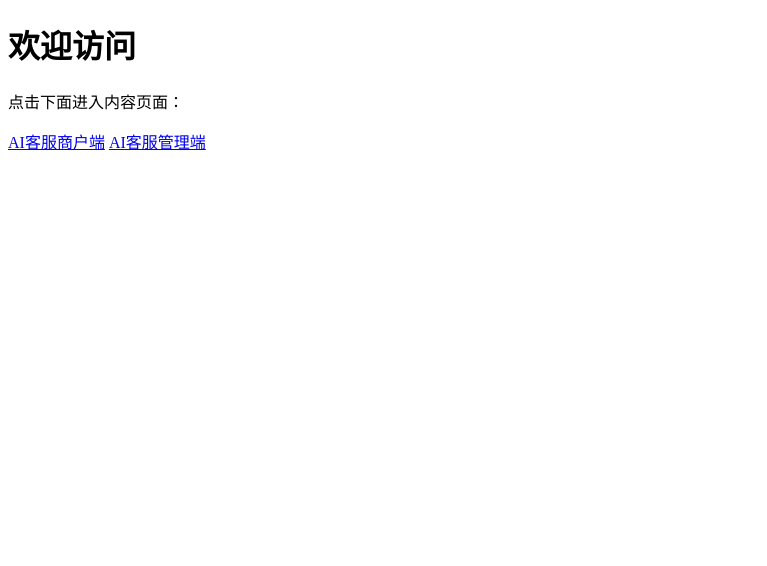
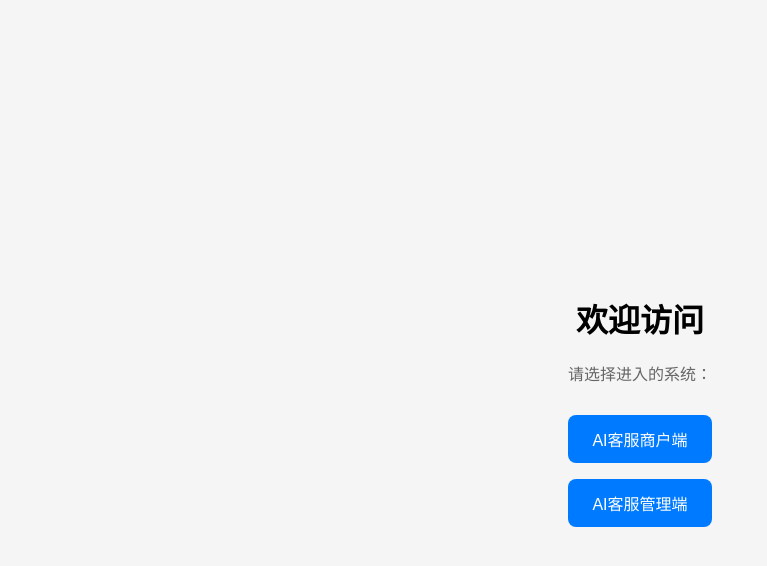
Before and after one commit to liuious/AICustomer, a plain HTML site: page index.html in a window 1280 px wide. Shown: the whole page, without its empty margins (0-767 px from the left). Drawn offline with Linux system fonts and the light colour scheme.

Commit message:
Enhance index.html with styling and structure

```diff
--- a/index.html
+++ b/index.html
@@ -1,15 +1,63 @@
-
 <!DOCTYPE html>
 <html>
 <head>
   <meta charset="UTF-8">
   <title>入口页</title>
+  <style>
+    body {
+      margin: 0;
+      height: 100vh;
+      display: flex;
+      justify-content: center;
+      align-items: center;
+      font-family: Arial, sans-serif;
+      background: #f5f5f5;
+    }
+
+    .container {
+      text-align: center;
+    }
+
+    h1 {
+      margin-bottom: 20px;
+    }
+
+    p {
+      margin-bottom: 30px;
+      color: #666;
+    }
+
+    .links {
+      display: flex;
+      flex-direction: column;
+      gap: 16px; /* 控制间距 */
+    }
+
+    .btn {
+      display: inline-block;
+      padding: 12px 24px;
+      background: #007aff;
+      color: white;
+      text-decoration: none;
+      border-radius: 8px;
+      font-size: 16px;
+      transition: 0.2s;
+    }
+
+    .btn:hover {
+      background: #005ecb;
+    }
+  </style>
 </head>
 <body>
-  <h1>欢迎访问</h1>
-  <p>点击下面进入内容页面：</p>
+  <div class="container">
+    <h1>欢迎访问</h1>
+    <p>请选择进入的系统：</p>
 
-  <a href="./AICustomer-client.html">AI客服商户端</a>
-  <a href="./AICustomer-server.html">AI客服管理端</a>
+    <div class="links">
+      <a class="btn" href="./AICustomer-client.html">AI客服商户端</a>
+      <a class="btn" href="./AICustomer-server.html">AI客服管理端</a>
+    </div>
+  </div>
 </body>
 </html>
```
